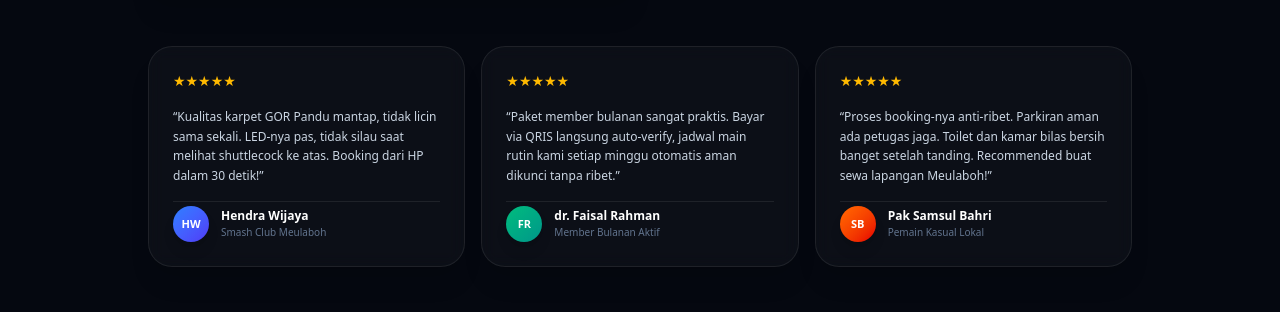
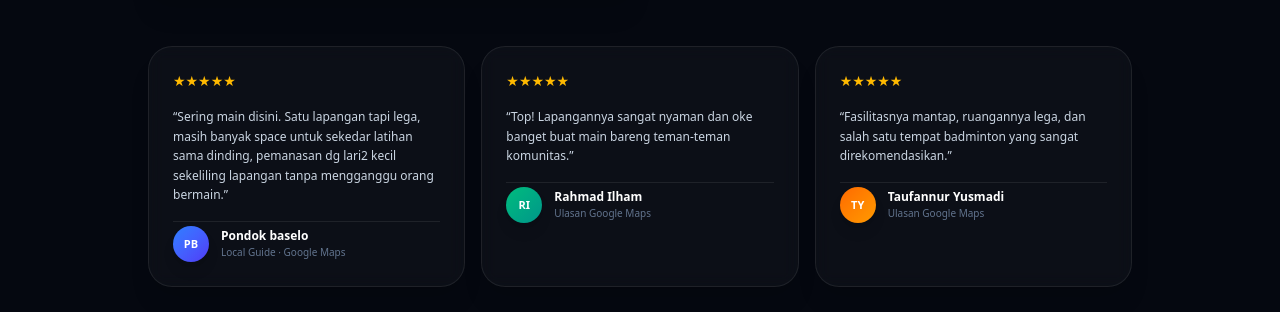
Before and after one commit to muktifarhanfebrian/gor-booking, a Next.js app: page / in a window 1280 px wide. Shown: the part 2838-3150 px from the top of the page. Built offline with nearby package versions, Linux system fonts and the light colour scheme.

Commit message:
design: update testimoni asli dari google maps

```diff
--- a/app/page.tsx
+++ b/app/page.tsx
@@ -83,30 +83,31 @@ export default function Home() {
 
   const reviews = [
     {
-      name: "Hendra Wijaya",
-      role: "Smash Club Meulaboh",
-      avatar: "HW",
+      name: "Pondok baselo",
+      role: "Local Guide · Google Maps",
+      avatar: "PB",
       avatarColor: "from-blue-500 to-indigo-600",
-      text: "Kualitas karpet GOR Pandu mantap, tidak licin sama sekali. LED-nya pas, tidak silau saat melihat shuttlecock ke atas. Booking dari HP dalam 30 detik!",
+      text: "Sering main disini. Satu lapangan tapi lega, masih banyak space untuk sekedar latihan sama dinding, pemanasan dg lari2 kecil sekeliling lapangan tanpa mengganggu orang bermain.",
       stars: 5,
     },
     {
-      name: "dr. Faisal Rahman",
-      role: "Member Bulanan Aktif",
-      avatar: "FR",
+      name: "Rahmad Ilham",
+      role: "Ulasan Google Maps",
+      avatar: "RI",
       avatarColor: "from-emerald-500 to-teal-600",
-      text: "Paket member bulanan sangat praktis. Bayar via QRIS langsung auto-verify, jadwal main rutin kami setiap minggu otomatis aman dikunci tanpa ribet.",
+      text: "Top! Lapangannya sangat nyaman dan oke banget buat main bareng teman-teman komunitas.",
       stars: 5,
     },
     {
-      name: "Pak Samsul Bahri",
-      role: "Pemain Kasual Lokal",
-      avatar: "SB",
-      avatarColor: "from-orange-500 to-red-600",
-      text: "Proses booking-nya anti-ribet. Parkiran aman ada petugas jaga. Toilet dan kamar bilas bersih banget setelah tanding. Recommended buat sewa lapangan Meulaboh!",
+      name: "Taufannur Yusmadi",
+      role: "Ulasan Google Maps",
+      avatar: "TY",
+      avatarColor: "from-orange-500 to-amber-500",
+      text: "Fasilitasnya mantap, ruangannya lega, dan salah satu tempat badminton yang sangat direkomendasikan.",
       stars: 5,
     },
   ];
+
 
   return (
     <div className="flex-1 flex flex-col w-full bg-[#050810] text-slate-100 min-h-screen font-sans relative overflow-x-hidden">
```
